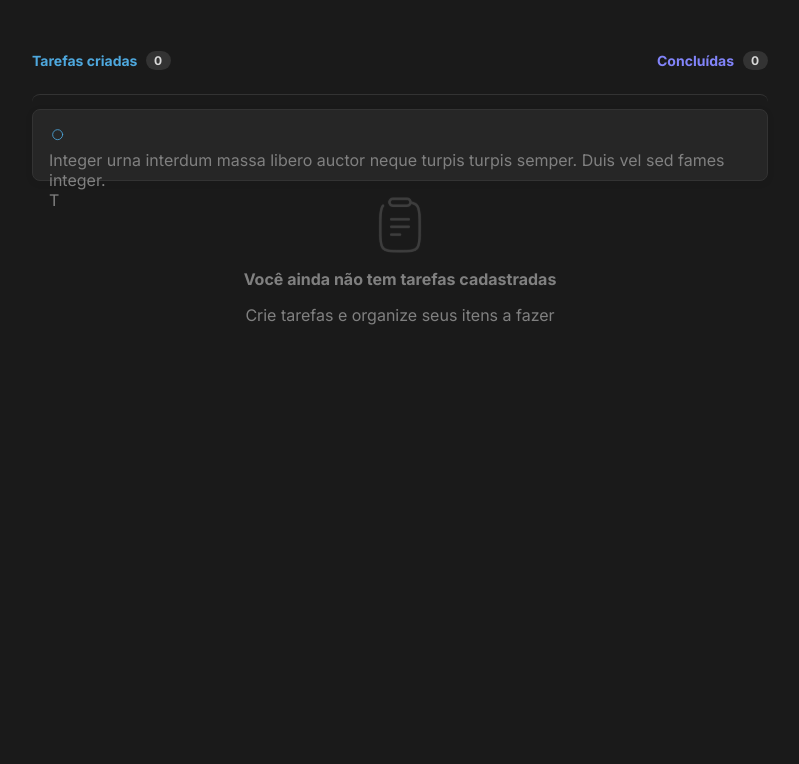
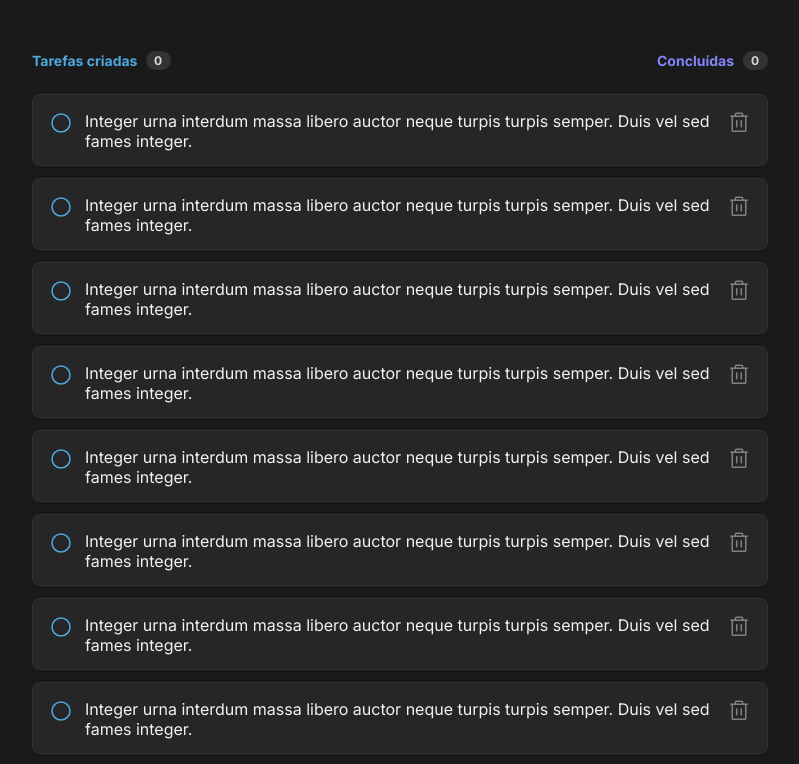
Before and after one commit to jonasmcarvalho/to_do_list, a React (Vite) app: page / in a window 1280 px wide. Shown: the part 240-1004 px from the top of the page, without its empty margins (240-1039 px from the left). Before the commit the page ends 800 px from the top, so only its background shows below. Built offline with nearby package versions, Linux system fonts and the light colour scheme.

Commit message:
List item component

```diff
--- a/src/components/Task.module.css
+++ b/src/components/Task.module.css
@@ -1,5 +1,6 @@
 .taskFull {
     box-sizing: border-box;
+    display: flex;
     flex-direction: row;
     align-items: flex-start;
     padding: 1rem;
@@ -29,28 +30,14 @@
     flex-grow: 0;
 }
 
-.checkButton span {
-    position: absolute;
-    left: 13.64%;
-    right: 13.64%;
-    top: 13.64%;
-    bottom: 13.64%;
-}
-
 .selectButton {
-
-    /* position: absolute;
-    left: 13.64%;
-    right: 13.64%;
-    top: 13.64%;
-    bottom: 13.64%; */
 
     background: transparent;
     border: 0;
     color: var(--gray-400);
     cursor: pointer;
     line-height: 0;
-    border-radius: 2px;
+    border-radius: 8px;
 
     width: 1.090625rem;
     height: 1.090625rem;
@@ -61,3 +48,26 @@
 
     /* background: var(--blue-600); */
 }
+
+.trashIcon {
+    width: 1.5rem;
+    height: 1.5rem;
+
+    border-radius: 4px;
+
+    flex: none;
+    order: 2;
+    flex-grow: 0;
+}
+
+.trashIcon button {
+    background: transparent;
+    border: 0;
+
+    left: 25%;
+    right: 23.01%;
+    top: 20.83%;
+    bottom: 20.83%;
+
+    color: var(--gray-650);
+}
--- a/src/components/Task.tsx
+++ b/src/components/Task.tsx
@@ -1,12 +1,12 @@
 import styles from './Task.module.css'
-import { CheckCircle, Circle } from 'phosphor-react'
+import { CheckCircle, Circle, Trash } from 'phosphor-react'
 
 export function Task() {
     return (
         <div className={styles.taskFull}>
             <div className={styles.checkButton}>
                 <button className={styles.selectButton}>
-                    <Circle  />
+                    <Circle size={24} className={styles.circle} />
                 </button>
             </div>
 
@@ -16,8 +16,10 @@ export function Task() {
                 </p>
             </span>
 
-            <div>
-                <p>T</p>
+            <div className={styles.trashIcon}>
+                <button>
+                    <Trash size={24} />
+                </button>
             </div>
         </div>
     )
--- a/src/components/TaskList.module.css
+++ b/src/components/TaskList.module.css
@@ -168,13 +168,13 @@
     flex-direction: column;
     justify-content: center;
     align-items: center;
-    padding: 64px 24px;
-    gap: 16px;
+    padding: 4rem 1.5rem;
+    gap: 1rem;
 
-    width: 736px;
-    height: 244px;
+    width: 46rem;
+    height: 15.25rem;
 
-    border-top: 1px solid #333333;
+    border-top: 0.0625rem solid #333333;
     border-radius: 8px;
 
     flex: none;
@@ -184,3 +184,19 @@
 
     color: var(--gray-650);
 }
+
+.taskListNotEmpty {
+    display: flex;
+    flex-direction: column;
+    align-items: flex-start;
+    padding: 0;
+    gap: 0.75rem;
+
+    width: 46rem;
+    height: 25.5rem;
+
+    flex: none;
+    order: 1;
+    align-self: stretch;
+    flex-grow: 0;
+}
--- a/src/components/TaskList.tsx
+++ b/src/components/TaskList.tsx
@@ -29,9 +29,27 @@ export function TaskList() {
                 </span>
             </header>
 
-            <div className={styles.taskList}>
+            <div className={styles.taskListNotEmpty}>
 
                     <Task />
+                    <Task />
+                    <Task />
+                    <Task />
+                    <Task />
+                    <Task />
+                    <Task />
+                    <Task />
+                    <Task />
+                    <Task />
+                    <Task />
+                    <Task />
+                    <Task />
+                    <Task />
+                    <Task />
+                    <Task />
+                    <Task />
+                    <Task />
+
 
                     <img src={clipboardLogo} alt=""/>
                     <strong>
```
